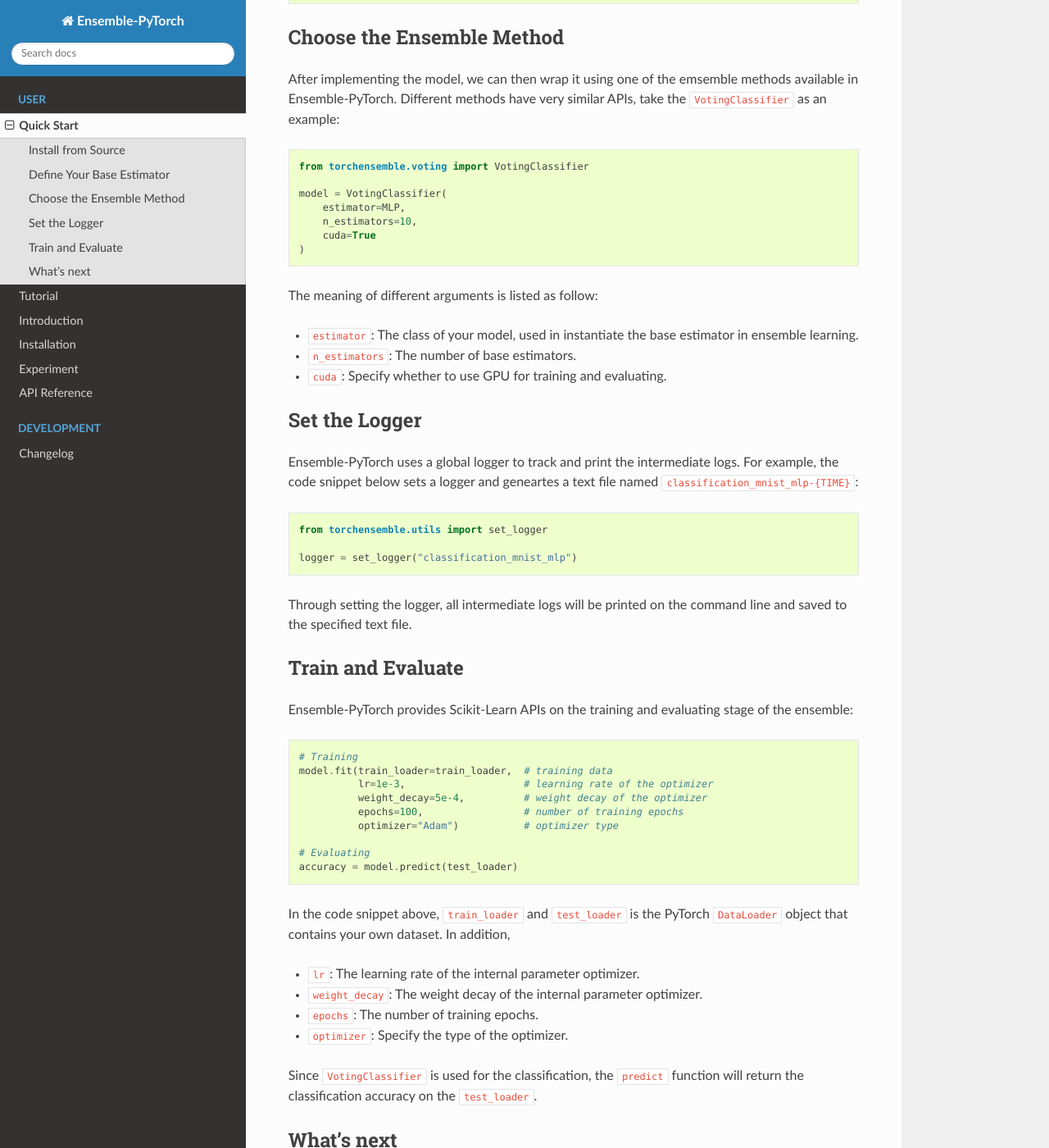
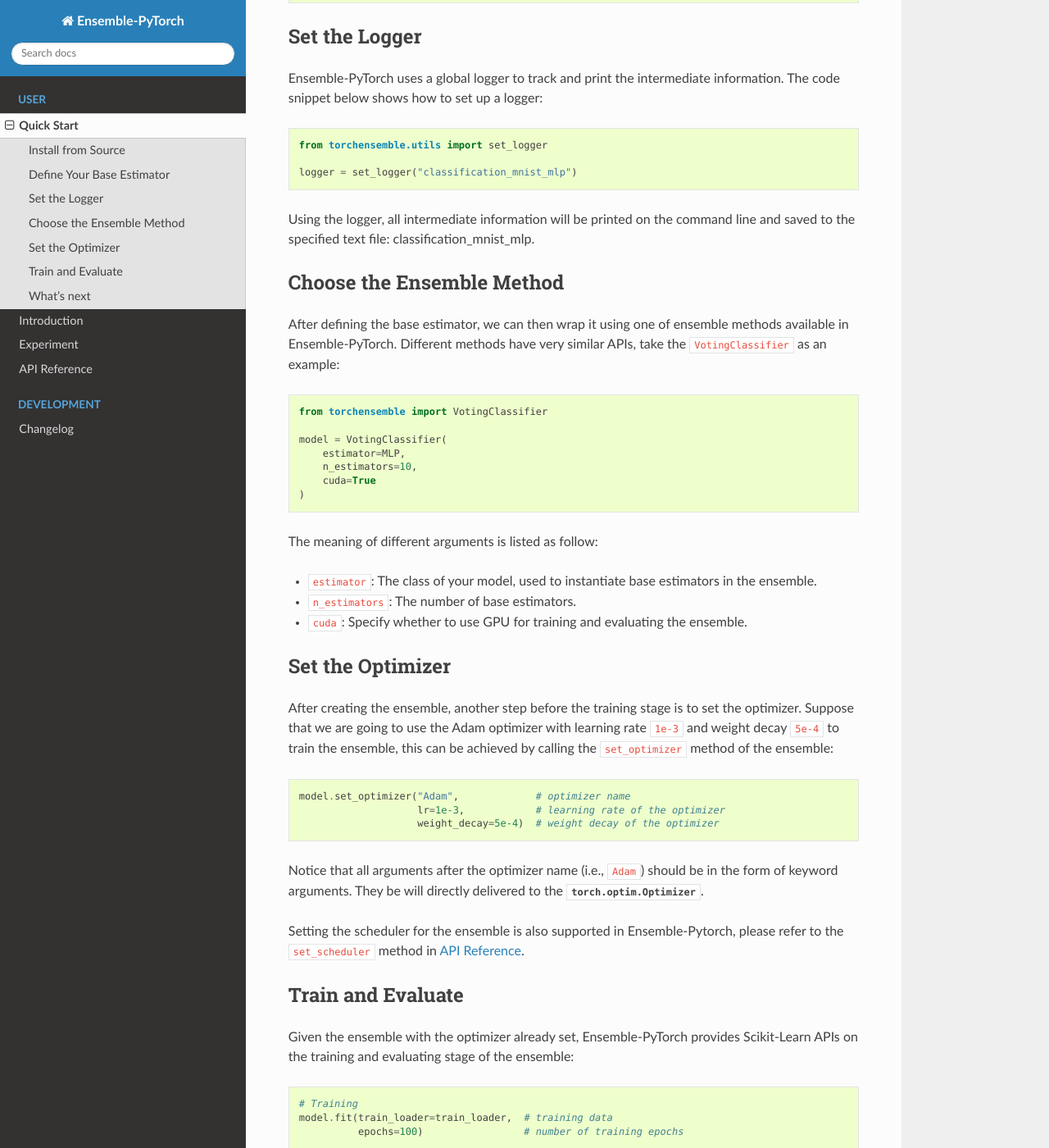
Before and after one commit to TorchEnsemble-Community/Ensemble-Pytorch, a Sphinx documentation site: the page built from docs/quick_start.rst, in a window 1280 px wide and 1400 px high, scrolled down 1151 px. Shown: the whole window at 82% size. Built offline with Sphinx 7.4.7 and the Read the Docs theme 2.0.0, drawn with Linux system fonts in a browser that asks for light colours; pages that are not in the unit, such as notebooks, are missing from menus; some of the changed text lies outside the part shown.

Commit message:
Update the documentation

```diff
--- a/docs/index.rst
+++ b/docs/index.rst
@@ -25,7 +25,7 @@
 * Easy-to-use APIs on training and evaluating;
 * High training efficiency.
 
-To get started, please refer to `Quick Start <./quick_start.html>`__. You can also check `Tutorial <./tutorial.html>`__ to walk through an example on the entire workflow of Ensemble-PyTorch. To learn more about ensemble methods currently supported, please refer to `Introduction <./introduction.html>`__.
+To get started, please refer to `Quick Start <./quick_start.html>`__. To learn more about ensemble methods currently supported, please refer to `Introduction <./introduction.html>`__.
 
 This package is under active development. Please feel free to open an `issue <https://github.com/AaronX121/Ensemble-Pytorch/issues>`__ if your have any problem. In addition, any feature request or `pull request <https://github.com/AaronX121/Ensemble-Pytorch/pulls>`__ would be highly welcomed.
 
@@ -34,9 +34,7 @@
    :caption: User
 
    Quick Start <quick_start>
-   Tutorial <tutorial>
    Introduction <introduction>
-   Installation <installation>
    Experiment <experiment>
    API Reference <parameters>
 
--- a/docs/installation.rst
+++ /dev/null
@@ -1,2 +0,0 @@
-Installation
-============
--- a/docs/quick_start.rst
+++ b/docs/quick_start.rst
@@ -18,12 +18,12 @@
 Define Your Base Estimator
 --------------------------
 
-Since Ensemble-PyTorch uses ensemble methods to improve the performance, a key input argument is your deep learning model as the base estimator. Same as PyTorch, the class of your model should inherit from ``torch.nn.Module``, and it should at least implement two methods:
+Since Ensemble-PyTorch uses different ensemble methods to improve the performance, a key input argument is your deep learning model, serving as the base estimator. Same as PyTorch, the class of your model should inherit from :mod:`torch.nn.Module`, and it should at least implement two methods:
 
-* ``__init__``: Instantiate sub-modules in your model and assign them as member variables.
+* ``__init__``: Instantiate sub-modules in your model and assign them as the member variables.
 * ``forward``: Define the forward process of your model.
 
-For example, the code snippet below defines a multi-layered perceptron (MLP) with the network structure: ``Input(90) - 128 - 128 - Output(1)``:
+For example, the code snippet below defines a multi-layered perceptron (MLP) of the structure: Input(90) - 128 - 128 - Output(1):
 
 .. code-block:: python
 
@@ -49,15 +49,27 @@
 
             return output
 
+Set the Logger
+--------------
+
+Ensemble-PyTorch uses a global logger to track and print the intermediate information. The code snippet below shows how to set up a logger:
+
+.. code-block:: python
+
+    from torchensemble.utils import set_logger
+
+    logger = set_logger("classification_mnist_mlp")
+
+Using the logger, all intermediate information will be printed on the command line and saved to the specified text file: classification_mnist_mlp.
 
 Choose the Ensemble Method
 --------------------------
 
-After implementing the model, we can then wrap it using one of the emsemble methods available in Ensemble-PyTorch. Different methods have very similar APIs, take the ``VotingClassifier`` as an example:
+After defining the base estimator, we can then wrap it using one of ensemble methods available in Ensemble-PyTorch. Different methods have very similar APIs, take the ``VotingClassifier`` as an example:
 
 .. code-block:: python
 
-    from torchensemble.voting import VotingClassifier
+    from torchensemble import VotingClassifier
 
     model = VotingClassifier(
         estimator=MLP,
@@ -67,45 +79,40 @@
 
 The meaning of different arguments is listed as follow:
 
-* ``estimator``: The class of your model, used in instantiate the base estimator in ensemble learning.
+* ``estimator``: The class of your model, used to instantiate base estimators in the ensemble.
 * ``n_estimators``: The number of base estimators.
-* ``cuda``: Specify whether to use GPU for training and evaluating.
+* ``cuda``: Specify whether to use GPU for training and evaluating the ensemble.
 
-Set the Logger
---------------
-Ensemble-PyTorch uses a global logger to track and print the intermediate logs. For example, the code snippet below sets a logger and geneartes a text file named ``classification_mnist_mlp-{TIME}``:
+Set the Optimizer
+-----------------
+
+After creating the ensemble, another step before the training stage is to set the optimizer. Suppose that we are going to use the Adam optimizer with learning rate ``1e-3`` and weight decay ``5e-4`` to train the ensemble, this can be achieved by calling the ``set_optimizer`` method of the ensemble:
 
 .. code-block:: python
 
-    from torchensemble.utils import set_logger
+    model.set_optimizer("Adam",             # optimizer name
+                        lr=1e-3,            # learning rate of the optimizer
+                        weight_decay=5e-4)  # weight decay of the optimizer
 
-    logger = set_logger("classification_mnist_mlp")
+Notice that all arguments after the optimizer name (i.e., ``Adam``) should be in the form of keyword arguments. They be will directly delivered to the :mod:`torch.optim.Optimizer`.
 
-Through setting the logger, all intermediate logs will be printed on the command line and saved to the specified text file.
+Setting the scheduler for the ensemble is also supported in Ensemble-Pytorch, please refer to the ``set_scheduler`` method in `API Reference <./parameters.html>`__.
 
 Train and Evaluate
 ------------------
 
-Ensemble-PyTorch provides Scikit-Learn APIs on the training and evaluating stage of the ensemble:
+Given the ensemble with the optimizer already set, Ensemble-PyTorch provides Scikit-Learn APIs on the training and evaluating stage of the ensemble:
 
 .. code-block:: python
 
     # Training
     model.fit(train_loader=train_loader,  # training data
-              lr=1e-3,                    # learning rate of the optimizer
-              weight_decay=5e-4,          # weight decay of the optimizer
-              epochs=100,                 # number of training epochs
-              optimizer="Adam")           # optimizer type
+              epochs=100)                 # number of training epochs
 
     # Evaluating
     accuracy = model.predict(test_loader)
 
-In the code snippet above, ``train_loader`` and ``test_loader`` is the PyTorch ``DataLoader`` object that contains your own dataset. In addition,
-
-* ``lr``: The learning rate of the internal parameter optimizer.
-* ``weight_decay``: The weight decay of the internal parameter optimizer.
-* ``epochs``: The number of training epochs.
-* ``optimizer``: Specify the type of the optimizer.
+In the code snippet above, ``train_loader`` and ``test_loader`` is the PyTorch :mod:`DataLoader` object that contains your own dataset. In addition, ``epochs`` specify the number of training epochs.
 
 Since ``VotingClassifier`` is used for the classification, the ``predict`` function will return the classification accuracy on the ``test_loader``.
 
```
Also changed, not shown: docs/tutorial.rst (deleted, +0 -180 lines).
